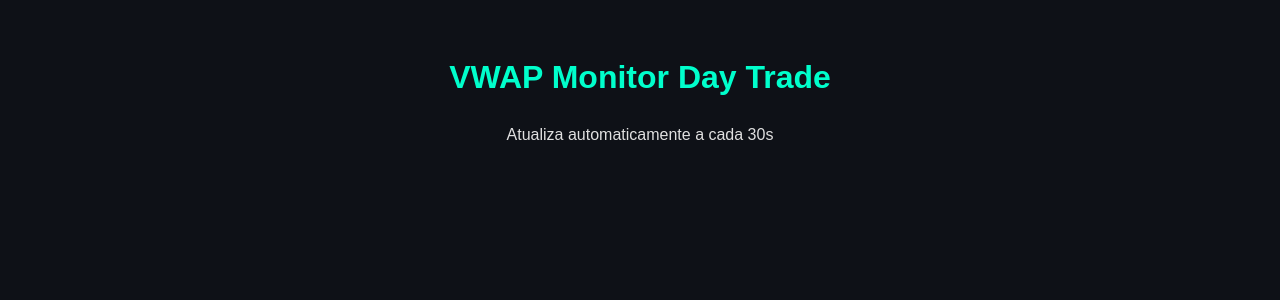
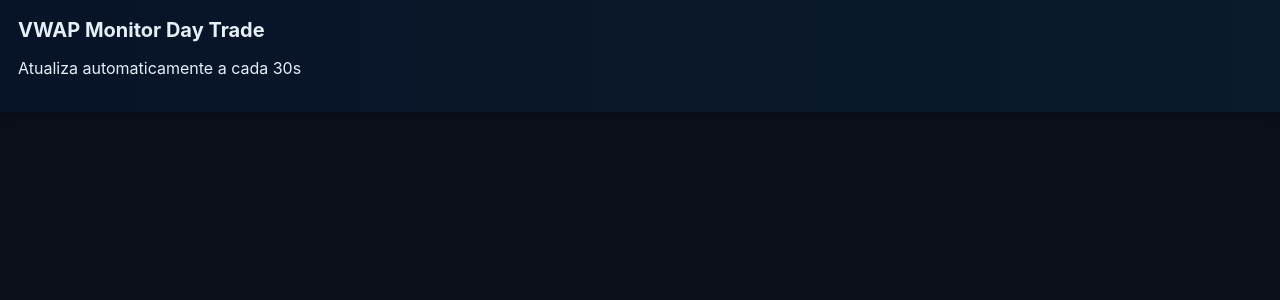
Before and after one commit to icleoc/daytrade-monitor, a Flask app: page / in a window 1280 px wide. Shown: the top 300 px of the page. Run offline with Flask 3, Linux system fonts and the light colour scheme; parts of the project's set-up code (start-up, migrations or seed data) failed here and were passed over; some libraries are stand-ins or nearby versions.

Commit message:
Update styles.css

```diff
--- a/static/styles.css
+++ b/static/styles.css
@@ -1,60 +1,13 @@
-body {
-  background: #0e1117;
-  color: #e0e0e0;
-  font-family: 'Arial', sans-serif;
-  text-align: center;
-  padding: 30px;
-}
-
-h1 {
-  color: #00ffcc;
-  margin-bottom: 30px;
-}
-
-.cards {
-  display: grid;
-  grid-template-columns: repeat(auto-fit, minmax(220px, 1fr));
-  gap: 20px;
-  justify-items: center;
-}
-
-.card {
-  background: #1a1d24;
-  padding: 20px;
-  border-radius: 12px;
-  box-shadow: 0 0 10px #00ffcc55;
-  transition: transform 0.3s;
-}
-
-.card:hover {
-  transform: scale(1.05);
-}
-
-.signal {
-  font-weight: bold;
-  font-size: 1.1em;
-  margin-top: 8px;
-}
-
-.signal.buy {
-  color: #00ff99;
-}
-
-.signal.sell {
-  color: #ff5555;
-}
-
-.signal.neutral {
-  color: #cccccc;
-}
-
-.time {
-  font-size: 0.8em;
-  color: #aaa;
-}
-
-.update-info {
-  margin-top: 30px;
-  font-size: 0.9em;
-  color: #999;
-}
+body{font-family:Inter,system-ui,Arial,Helvetica,sans-serif;margin:0;background:#0b0f1a;color:#e6eef8}
+header{padding:18px;background:linear-gradient(90deg,#071428,#0b1b2b);box-shadow:0 2px 6px rgba(0,0,0,.4)}
+header h1{margin:0;font-size:20px}
+#cards-container{display:grid;grid-template-columns:repeat(auto-fit,minmax(340px,1fr));gap:12px;padding:16px}
+.card{background:linear-gradient(180deg,#071827,#0b2233);padding:12px;border-radius:12px;box-shadow:0 6px 24px rgba(2,6,23,.6);min-height:260px}
+.card.buy{border:2px solid rgba(46,204,113,.22)}
+.card.sell{border:2px solid rgba(231,76,60,.22)}
+.card.neutral{border:2px solid rgba(120,130,145,.08)}
+.card h2{margin:0 0 8px 0;font-size:16px}
+.card .price{font-size:18px;margin-bottom:6px}
+.card .vwap{font-size:14px;margin-bottom:8px}
+.plot{width:100%;height:170px}
+.footer-note{font-size:12px;color:#9fb1c7;margin-top:8px}
```
